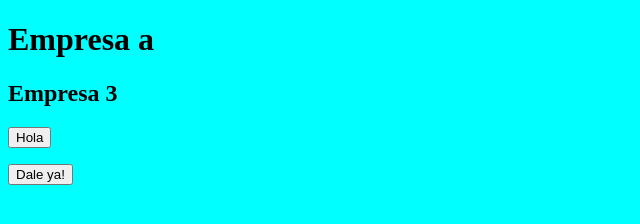
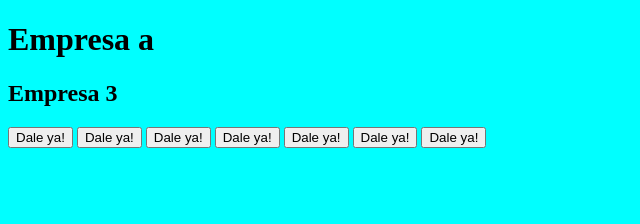
Before and after one commit to Marcos-Malaga/CursoGit, a plain HTML site: page index.html in a window 1280 px wide. Shown: the whole page, without its empty margins (0-640 px from the left). Drawn offline with Linux system fonts and the light colour scheme.

Commit message:
Juego de botones

```diff
--- a/index.html
+++ b/index.html
@@ -13,11 +13,13 @@
 <body>
     <h1>Empresa a</h1>
     <h2>Empresa 3</h2>
-    <div>
-        <p>
-            <button>Hola</button>
-        </p>
-    </div>
+
+    <button>Dale ya!</button>
+    <button>Dale ya!</button>
     <input type="button" onclick="saludo()" value="Dale ya!">
+    <button>Dale ya!</button>
+    <button>Dale ya!</button>
+    <button>Dale ya!</button>
+    <button>Dale ya!</button>
 </body>
 </html>
```
